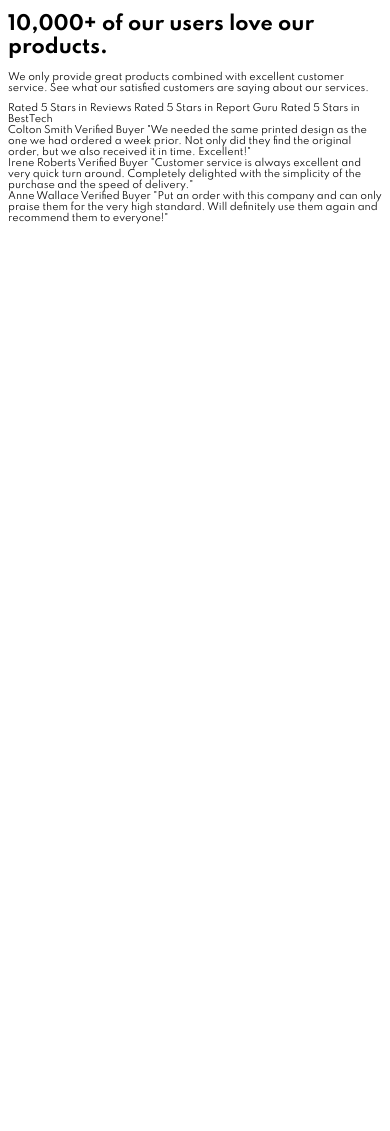
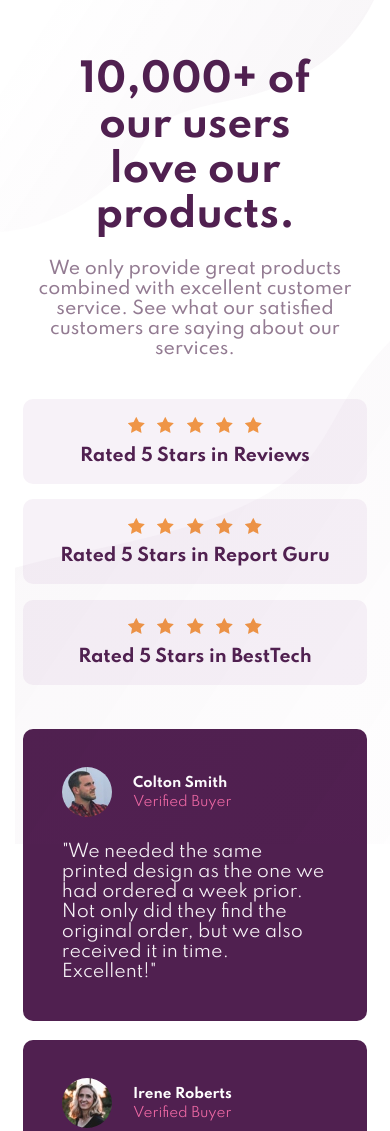
Before and after one commit to EuTechT/social-proof-section-master, a plain HTML site: page index.html in a window 390 px wide. Shown: the top 1131 px of the page. Before the commit the page ends 844 px from the top, so only its background shows below. Drawn offline with Linux system fonts and the light colour scheme.

Commit message:
Completed mobile version

```diff
--- a/index.html
+++ b/index.html
@@ -8,6 +8,7 @@
     <link rel="icon" type="image/png" sizes="32x32" href="./images/favicon-32x32.png"/>
     <link href="https://fonts.googleapis.com/css2?family=Spartan:wght@400;500;700&display=swap" rel="stylesheet">
     <link rel="stylesheet" href="./public/styles/main.css">
+    <link rel="stylesheet" href="./public/styles/style.css">
 
     <title>Frontend Mentor | Social proof section</title>
 
@@ -23,8 +24,14 @@
     </style>
   </head>
   <body>
+    <img class="bg-top-mobile" src="./public/images/bg-pattern-top-mobile.svg" alt="Bg Pattern Top Mobile">
+    <img class="bg-top-desktop" src="./public/images/bg-pattern-top-mobile.svg" alt="Bg Pattern Top Mobile">
+
+    <img class="bg-bottom-mobile" src="./public/images/bg-pattern-bottom-mobile.svg" alt="Bg Pattern Bottom Mobile">
+    <img class="bg-bottom-desktop" src="./public/images/bg-pattern-bottom-mobile.svg" alt="Bg Pattern Bottom Mobile">
+
     <div id="container">
-      <header class="header">
+      <header class="container__header">
         <h1 class="header__title">10,000+ of our users love our products.</h1>
 
         <p class="header__description">
@@ -33,33 +40,98 @@
         </p>
       </header>
 
-      <section class="rating">
+      <section class="container__rating">
+        <div class="rating__stars">
+          <div class="stars__img">
+            <img src="./public/images/icon-star.svg" alt="Star">
+            <img src="./public/images/icon-star.svg" alt="Star">
+            <img src="./public/images/icon-star.svg" alt="Star">
+            <img src="./public/images/icon-star.svg" alt="Star">
+            <img src="./public/images/icon-star.svg" alt="Star">
+          </div>
+
+          <p class="stars__description">
             Rated 5 Stars in Reviews
+          </p>
+        </div>
+
+        <div class="rating__stars">
+          <div class="stars__img">
+            <img src="./public/images/icon-star.svg" alt="Star">
+            <img src="./public/images/icon-star.svg" alt="Star">
+            <img src="./public/images/icon-star.svg" alt="Star">
+            <img src="./public/images/icon-star.svg" alt="Star">
+            <img src="./public/images/icon-star.svg" alt="Star">
+          </div>
+
+          <p class="stars__description">
             Rated 5 Stars in Report Guru
+          </p>
+        </div>
+
+        <div class="rating__stars">
+          <div class="stars__img">
+            <img src="./public/images/icon-star.svg" alt="Star">
+            <img src="./public/images/icon-star.svg" alt="Star">
+            <img src="./public/images/icon-star.svg" alt="Star">
+            <img src="./public/images/icon-star.svg" alt="Star">
+            <img src="./public/images/icon-star.svg" alt="Star">
+          </div>
+
+          <p class="stars__description">
             Rated 5 Stars in BestTech
+          </p>
+        </div>
       </section>
 
-      <section class="comments">
-        <article class="customer">
-          Colton Smith
-          Verified Buyer
+      <section class="container__comments">
+        <article class="comments__customer">
+          <header class="customer__header">
+            <img src="./public/images/image-colton.jpg" alt="Photo | Colton">
+
+            <div class="header__customer-info">
+              <strong>Colton Smith</strong>
+              <span>Verified Buyer</span>
+            </div>
+          </header>
+
+          <p class="customer__paragraph">
             "We needed the same printed design as the one we had ordered a week prior.
             Not only did they find the original order, but we also received it in time.
             Excellent!"
+          </p>
         </article>
 
-        <article class="customer">
-          Irene Roberts
-          Verified Buyer
+        <article class="comments__customer">
+          <header class="customer__header">
+            <img src="./public/images/image-irene.jpg" alt="Photo | Irene">
+
+            <div class="header__customer-info">
+              <strong>Irene Roberts </strong>
+              <span>Verified Buyer</span>
+            </div>
+          </header>
+
+          <p class="customer__paragraph">
             "Customer service is always excellent and very quick turn around. Completely
             delighted with the simplicity of the purchase and the speed of delivery."
+          </p>
         </article>
 
-        <article class="customer">
-          Anne Wallace
-          Verified Buyer
+        <article class="comments__customer">
+          <header class="customer__header">
+            <img src="./public/images/image-anne.jpg" alt="Photo | Anne">
+
+            <div class="header__customer-info">
+              <strong>Anne Wallace</strong>
+              <span>Verified Buyer</span>
+            </div>
+          </header>
+
+          <p class="customer__paragraph">
             "Put an order with this company and can only praise them for the very high
             standard. Will definitely use them again and recommend them to everyone!"
+          </p>
         </article>
       </section>
     </div>
--- a/public/styles/main.css
+++ b/public/styles/main.css
@@ -1,13 +1,31 @@
 :root {
     /* COLORS */
-    --primary-very-dark-magenta: hsl(300, 43%, 22%);
-    --primary-soft-pink: hsl(333, 80%, 67%);
+    --principal: hsl(300, 43%, 22%);
+    --span: hsl(333, 80%, 67%);
 
-    --neutral-dark-grayish-magenta: hsl(303, 10%, 53%);
-    --neutral-light-grayish-magenta: hsl(300, 24%, 96%);
-    --neutral-white: hsl(0, 0%, 100%);
+    --title-paragraph: hsl(303, 10%, 53%);
+    --text: hsl(300, 24%, 96%);
+    --strong: hsl(0, 0%, 100%);
 
     /* FONT */
     font-family: 'Spartan', sans-serif;
     font-size: 60%;
 }
+
+* {
+    margin: 0;
+    padding: 0;
+    box-sizing: border-box;
+    -webkit-box-sizing: border-box;
+    -moz-box-sizing: border-box;
+}
+
+#container {
+    width: 88vw;
+}
+
+@media (min-width: 700px) {
+    :root {
+        font-size: 62.5%;
+    }
+}
--- /dev/null
+++ b/public/styles/style.css
@@ -0,0 +1,140 @@
+/*
+    CONTAINER
+*/
+#container {
+    margin: 6rem auto;
+}
+
+/*
+    BG PATTERN
+*/
+.bg-top-mobile, .bg-top-desktop {
+    position: fixed;
+    top: 0;
+    left: 0;
+}
+
+.bg-top-desktop {
+    display: none;
+}
+
+.bg-bottom-mobile, .bg-bottom-desktop {
+    position: fixed;
+    bottom: 0;
+    right: 0;
+}
+
+.bg-bottom-desktop {
+    display: none;
+}
+
+/*
+    HEADER
+*/
+.container__header {
+    display: flex;
+    flex-direction: column;
+    align-items: center;
+
+    margin-bottom: 4.2rem;
+}
+
+.header__title {
+    width: 80%;
+
+    font-size: 4rem;
+    font-weight: 700;
+    color: var(--principal);
+    text-align: center;
+
+    margin-bottom: 2.2rem;
+}
+
+.header__description {
+    width: 100%;
+
+    font-size: 1.8rem;
+    font-weight: 500;
+    color: var(--title-paragraph);
+    text-align: center;
+}
+
+/*
+    RATING
+*/
+.container__rating {
+    width: 100%;
+    margin-bottom: 4.6rem;
+}
+
+.rating__stars {
+    width: 100%;
+    height: 85px;
+    margin-bottom: 1.6rem;
+    border-radius: 10px;
+    background:#f7f2f8;
+
+    display: flex;
+    flex-direction: column;
+    align-items: center;
+    justify-content: center;
+}
+
+.stars__img {
+    margin-bottom: 1rem;
+}
+
+.stars__img img+img {
+    margin-left: 1rem;
+}
+
+.stars__description {
+    font-size: 1.8rem;
+    font-weight: 700;
+    color: var(--principal);
+}
+
+/*
+    COMMENTS
+*/
+.container__comments {
+    width: 100%;
+}
+
+.comments__customer {
+    width: 100%;
+    background: var(--principal);
+    border-radius: 10px;
+    margin-bottom: 2rem;
+    padding: 4rem;
+}
+
+.customer__header {
+    display: flex;
+    align-items: center;
+    margin-bottom: 2.6rem;
+}
+
+.customer__header img {
+    height: 50px;
+    border-radius: 50%;
+    margin-right: 2.2rem;
+}
+
+.header__customer-info strong {
+    font-size: 1.4rem;
+    display: block;
+    color: var(--strong);
+    margin-bottom: 0.3rem;
+}
+
+.header__customer-info span {
+    font-size: 1.4rem;
+    display: block;
+    color: var(--span);
+}
+
+.customer__paragraph {
+    font-size: 1.8rem;
+    color: var(--text);
+}
```
Lines whose indentation alone changed are shown as unchanged.
